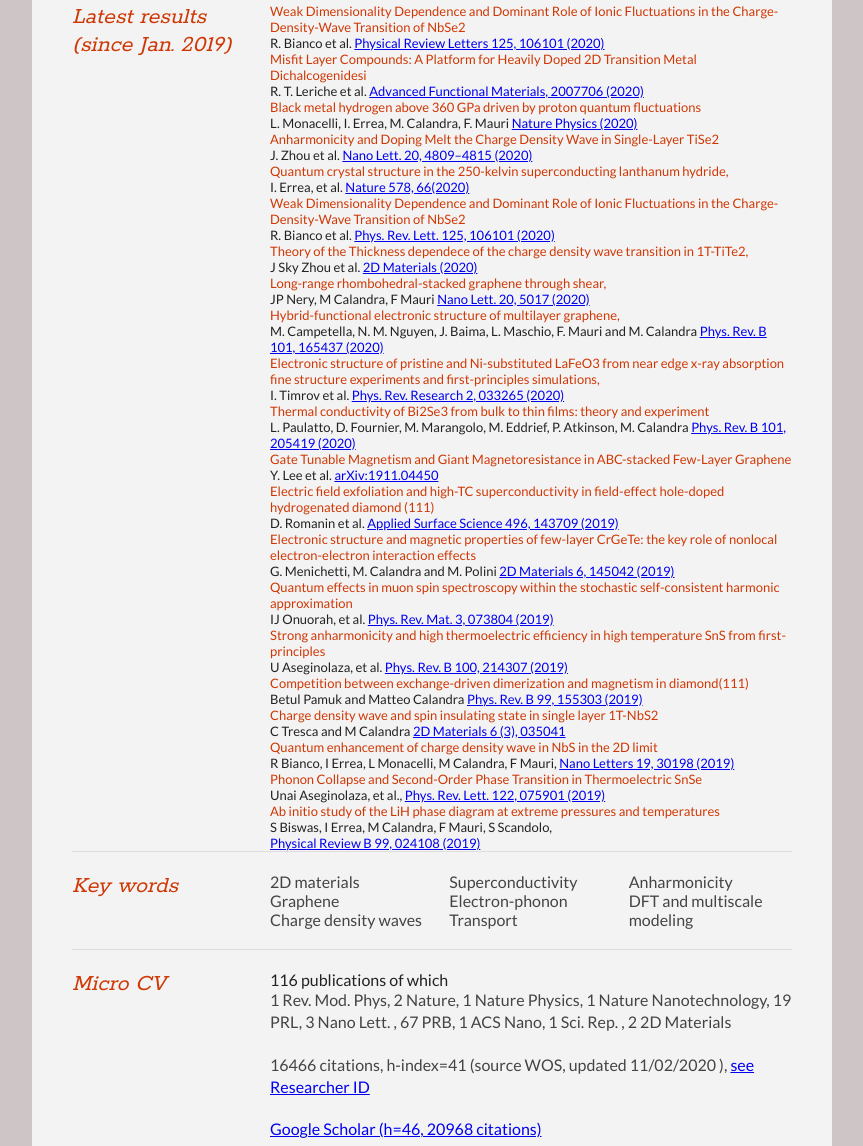
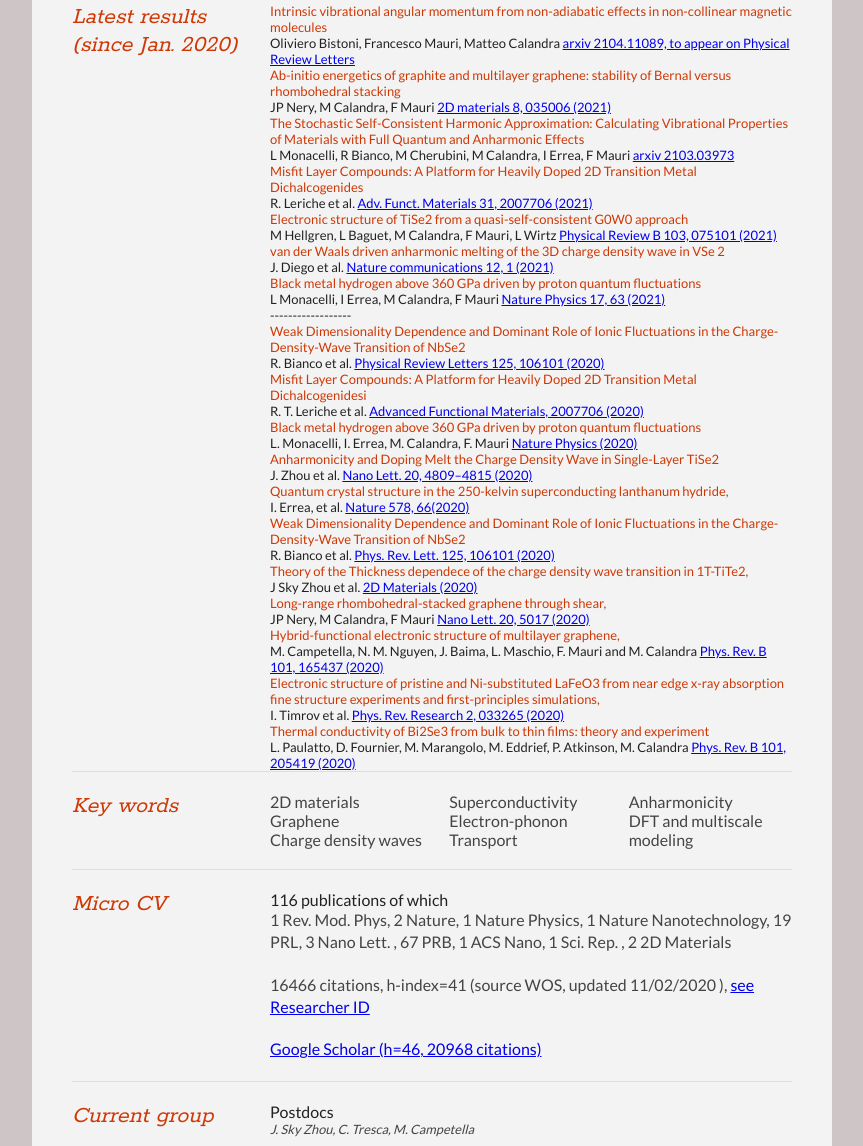
Before and after one commit to mcalandra/mcalandra.github.io, a plain HTML site: page index.html in a window 1280 px wide. Shown: the part 202-1348 px from the top of the page, without its empty margins (208-1071 px from the left). Drawn offline with Linux system fonts and the light colour scheme; a script that the page names is missing.

Commit message:
Update index.html

```diff
--- a/index.html
+++ b/index.html
@@ -43,14 +43,48 @@
 		<section>
 			<article>
 				<div class="sectionTitle">
-					<h1>Latest results (since Jan. 2019)</h1>
+					<h1>Latest results (since Jan. 2020)</h1>
 				</div>
 			        <font size="2">
 				<div class="sectionContent">
 				   <dl>
 	<! CHANGE FROM HERE......>
 
+                                 <dt style="color:#cf3805"><dt style="color:#cf3805">Intrinsic vibrational angular momentum from non-adiabatic effects in non-collinear magnetic molecules
+			         <dd> Oliviero Bistoni, Francesco Mauri, Matteo Calandra
+				 <a href="https://arxiv.org/abs/2104.11089"> arxiv 2104.11089, to appear on Physical Review Letters  </a>
+                                 </dd>
 
+				<dt style="color:#cf3805"><dt style="color:#cf3805">Ab-initio energetics of graphite and multilayer graphene: stability of Bernal versus rhombohedral stacking
+			         <dd> JP Nery, M Calandra, F Mauri
+				 <a href="https://iopscience.iop.org/article/10.1088/2053-1583/abec23/meta"> 2D materials 8, 035006 (2021)  </a>
+                                 </dd>
+
+			         <dt style="color:#cf3805"><dt style="color:#cf3805">The Stochastic Self-Consistent Harmonic Approximation: Calculating Vibrational Properties of Materials with Full Quantum and Anharmonic Effects
+			         <dd> L Monacelli, R Bianco, M Cherubini, M Calandra, I Errea, F Mauri
+				 <a href="https://arxiv.org/abs/2103.03973"> arxiv  2103.03973 </a>
+                                 </dd>
+
+			          <dt style="color:#cf3805"><dt style="color:#cf3805">Misfit Layer Compounds: A Platform for Heavily Doped 2D Transition Metal Dichalcogenides
+			         <dd> R. Leriche et al.
+				 <a href="https://onlinelibrary.wiley.com/doi/abs/10.1002/adfm.202007706"> Adv. Funct. Materials 31, 2007706 (2021) </a>
+                                 </dd>
+
+			         <dt style="color:#cf3805"><dt style="color:#cf3805">Electronic structure of TiSe2 from a quasi-self-consistent G0W0 approach
+			         <dd> M Hellgren, L Baguet, M Calandra, F Mauri, L Wirtz
+				 <a href="https://journals.aps.org/prb/abstract/10.1103/PhysRevB.103.075101"> Physical Review B 103, 075101 (2021) </a>
+                                 </dd>
+
+			         <dt style="color:#cf3805"><dt style="color:#cf3805">van der Waals driven anharmonic melting of the 3D charge density wave in VSe 2
+			         <dd> J. Diego et al.
+				 <a href="https://www.nature.com/articles/s41467-020-20829-2"> Nature communications 12, 1 (2021)</a>
+                                 </dd>
+
+			         <dt style="color:#cf3805"><dt style="color:#cf3805">Black metal hydrogen above 360 GPa driven by proton quantum fluctuations
+			         <dd> L Monacelli, I Errea, M Calandra, F Mauri
+				 <a href="https://www.nature.com/articles/s41567-020-1009-3"> Nature Physics 17, 63 (2021)</a>
+                                 </dd>
+			------------------
 		                 <dt style="color:#cf3805"><dt style="color:#cf3805">Weak Dimensionality Dependence and Dominant Role of Ionic Fluctuations in the Charge-Density-Wave Transition of  NbSe2
 			         <dd> R. Bianco et al.
 				 <a href="https://doi.org/10.1103/PhysRevLett.125.106101"> Physical Review Letters 125, 106101 (2020)   </a>
@@ -114,68 +148,6 @@
                                  </dd>
 
 
-
-				<dt style="color:#cf3805"><dt style="color:#cf3805">Gate Tunable Magnetism and Giant Magnetoresistance in ABC-stacked
-					   Few-Layer Graphene
-			         <dd> Y. Lee et al.
-				 <a href="https://arxiv.org/abs/1911.04450"> arXiv:1911.04450  </a>
-                                 </dd>
-
-
-
-
-				 <dt style="color:#cf3805"><dt style="color:#cf3805">Electric field exfoliation and high-TC superconductivity in field-effect hole-doped hydrogenated diamond (111)
-			         <dd> D. Romanin et al.
-				 <a href="https://www.sciencedirect.com/science/article/pii/S0169433219325061"> Applied Surface Science 496, 143709 (2019) </a>
-                                 </dd>
-
-
-
-
-				<dt style="color:#cf3805"><dt style="color:#cf3805">Electronic structure and magnetic properties of few-layer CrGeTe: the key role of nonlocal electron-electron interaction effects
-			         <dd> G. Menichetti, M. Calandra and M. Polini
-				 <a href="https://iopscience.iop.org/article/10.1088/2053-1583/ab2f06/meta"> 2D Materials 6, 145042 (2019) </a>
-                                 </dd>
-
-
-				<dt style="color:#cf3805">Quantum effects in muon spin spectroscopy within the stochastic self-consistent harmonic approximation
-			         <dd> IJ Onuorah, et al.
-				 <a href="https://journals.aps.org/prmaterials/abstract/10.1103/PhysRevMaterials.3.073804"> Phys. Rev. Mat. 3, 073804 (2019)</a>
-
-                                 </dd>
-
-				 <dt style="color:#cf3805">Strong anharmonicity and high thermoelectric efficiency in high temperature SnS from first-principles
-			         <dd> U Aseginolaza, et al.
-				 <a href="https://journals.aps.org/prb/abstract/10.1103/PhysRevB.100.214307"> Phys. Rev. B 100, 214307 (2019) </a>
-                                 </dd>
-
-			         <dt style="color:#cf3805">Competition between exchange-driven dimerization and magnetism in diamond(111)
-			         <dd> Betul Pamuk and Matteo Calandra
-				 <a href="https://journals.aps.org/prb/abstract/10.1103/PhysRevB.99.155303"> Phys. Rev. B 99, 155303 (2019) </a>
-
-                                 </dd>
-
-			         <dt style="color:#cf3805">Charge density wave and spin  insulating state in single layer 1T-NbS2
-			         <dd> C Tresca and M Calandra
-				 <a href="https://iopscience.iop.org/article/10.1088/2053-1583/ab23c0/meta"> 2D Materials 6 (3), 035041</a>
-
-                                 </dd>
-
- 				 <dt style="color:#cf3805"> Quantum enhancement of charge density wave in NbS in the 2D limit
-				  <dd> R Bianco, I Errea, L Monacelli, M Calandra, F Mauri,
-			          <a href="https://pubs.acs.org/doi/10.1021/acs.nanolett.9b00504"> Nano Letters 19, 30198 (2019) </a>
-				  </dd>
-
-			         <dt style="color:#cf3805"> Phonon Collapse and Second-Order Phase Transition in Thermoelectric SnSe
-				  <dd> Unai Aseginolaza, et al.,
-				  <a href="https://journals.aps.org/prl/abstract/10.1103/PhysRevLett.122.075901">
-					  Phys. Rev. Lett. 122, 075901 (2019) </a>
-				  </dd>
-
-			        <dt style="color:#cf3805"> Ab initio study of the LiH phase diagram at extreme pressures and temperatures
-			        <dd> S Biswas, I Errea, M Calandra, F Mauri, S Scandolo,  </dd>
-				<a href="https://journals.aps.org/prb/abstract/10.1103/PhysRevB.99.024108">Physical Review B 99, 024108 (2019)</a>
-					</dd>
 
 
 
```
